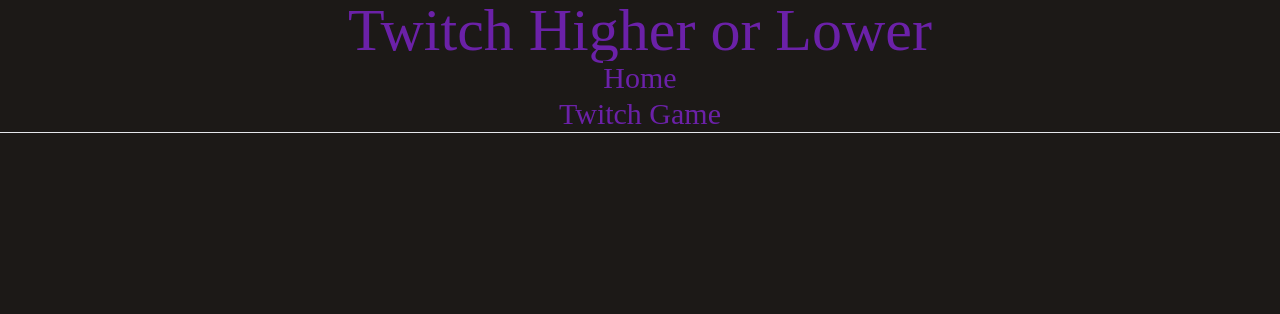
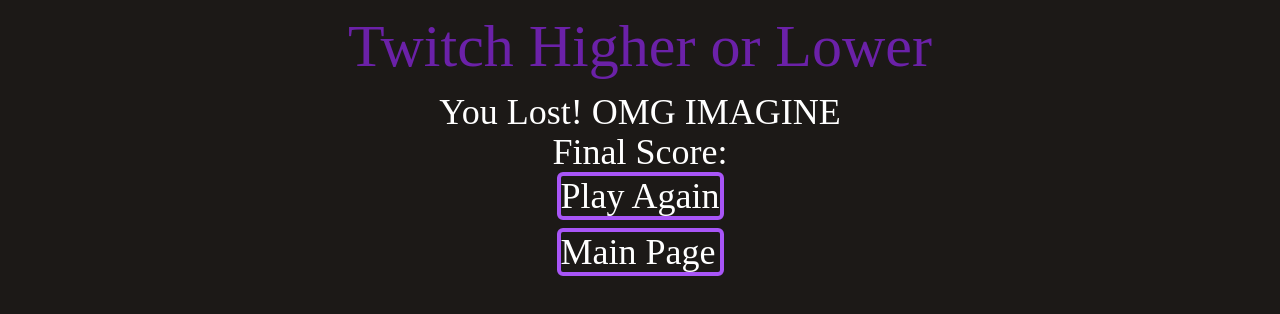
Before and after one commit to towel-cool/twitch-higher-or-lower, a React (Create React App) app: page /lose in a window 1280 px wide. Shown: the top 314 px of the page. Built offline with nearby package versions, Linux system fonts and the light colour scheme.

Commit message:
Added a home page and a lose page

```diff
--- a/src/App.js
+++ b/src/App.js
@@ -3,6 +3,7 @@
 import Navbar from './components/navbar'
 import Home from "./pages/homePage";
 import GameScreen from "./pages/gameScreen";
+import LoseScreen from "./pages/loseScreen";
 
 function App() {
   return (
@@ -11,6 +12,7 @@
       <Routes>
         <Route path="/" element={<Home />} />
         <Route path="/twitchGame" element={<GameScreen />} />
+        <Route path="/lose" element={<LoseScreen />} />
       </Routes>
     </Fragment>
       );
--- a/src/components/game.jsx
+++ b/src/components/game.jsx
@@ -1,9 +1,11 @@
 import React, { Component } from "react";
+import { Navigate } from "react-router-dom";
 import data from './data.json'
 
 class Game extends Component {
     state = {
         score: 0,
+        lose: false,
         current: "",
         other: ""
     }
@@ -14,21 +16,24 @@
     }
 
     render() {
+        if (this.state.lose) {
+            return <Navigate to="/lose" replace={true} />
+        }
         return (
-            <div className="text-center text-white text-4xl">
-                <div className="flex flex-row justify-center space-x-10">
+            <div className="flex flex-col justify-center items-center text-center text-white text-4xl">
+                <div className="flex flex-row space-x-10">
                     <h3 className="">Current: {this.state.current.userName}</h3>
                     <h3 className="">Other: {this.state.other.userName}</h3>
                 </div>
-                <div className="flex flex-col items-center space-y-2 m-2">
+                <div className="flex flex-col space-y-2">
                     <button
-                    className="rounded-md border-2 border-purple-500 duration-150
+                    className="rounded-md border-4 border-purple-500 duration-150
                                 hover:scale-110 hover:bg-purple-500 hover:text-stone-900"
                     onClick={() => this.handleHigherClick()}
                     >Higher</button>
 
                     <button
-                    className="rounded-md border-2 border-purple-500 duration-150
+                    className="rounded-md border-4 border-purple-500 duration-150
                                 hover:scale-110 hover:bg-purple-500 hover:text-stone-900"
                     onClick={() => this.handleLowerClick()}
                     >Lower</button>
@@ -36,6 +41,7 @@
                 <h3>Score: {this.state.score}</h3>
             </div>
         );
+
     }
 
     getNewRandomStreamer() {
@@ -54,7 +60,7 @@
             this.setState({other: this.getNewRandomStreamer()});
         }
         else {
-            alert("you lose");
+            this.setState({lose: true});
         }
     }
 
@@ -65,7 +71,7 @@
             this.setState({other: this.getNewRandomStreamer()});
         }
         else {
-            alert("you lose");
+            this.setState({lose: true});
         }
     }
 
--- /dev/null
+++ b/src/components/homeContent.jsx
@@ -0,0 +1,18 @@
+import React, { Component } from 'react';
+import { Link } from 'react-router-dom';
+
+class HomeContent extends Component {
+    render() {
+        return (
+            <div className="flex flex-row justify-center">
+                <Link
+                to='/twitchGame'
+                className="rounded-md border-4 text-white border-purple-500 duration-150 text-6xl
+                hover:scale-110 hover:bg-purple-500 hover:text-stone-900"
+                >Play</Link>
+            </div>
+        );
+    }
+}
+
+export default HomeContent;
--- /dev/null
+++ b/src/components/lose.jsx
@@ -0,0 +1,30 @@
+import React, { Component } from 'react';
+import { Link } from 'react-router-dom';
+
+class Lose extends Component {
+    render() {
+        console.log(this.props.score);
+        return (
+            <div className="flex flex-col items-center justify-center text-white text-4xl">
+                <div className="flex flex-col items-center">
+                    <h1>You Lost! OMG IMAGINE</h1>
+                    <h1>Final Score: </h1>
+                </div>
+                <div className="flex flex-col space-y-2">
+                    <Link
+                    to="/twitchGame"
+                    className="rounded-md border-4 border-purple-500 duration-150
+                                hover:scale-110 hover:bg-purple-500 hover:text-stone-900"
+                    >Play Again</Link>
+                    <Link
+                    to="/"
+                    className="rounded-md border-4 border-purple-500 duration-150
+                                hover:scale-110 hover:bg-purple-500 hover:text-stone-900"
+                    >Main Page</Link>
+                </div>
+            </div>
+        );
+    }
+}
+
+export default Lose;
--- a/src/components/navbar.jsx
+++ b/src/components/navbar.jsx
@@ -4,17 +4,8 @@
 class Navbar extends Component {
     render() {
         return (
-            <div className="">
-                <h1 className="text-center text-6xl text-purple-800">Twitch Higher or Lower</h1>
-                <ul className="text-purple-800 text-center text-3xl">
-                    <li>
-                        <Link to={"/"}>Home</Link>
-                    </li>
-                    <li>
-                        <Link to={"/twitchGame"}>Twitch Game</Link>
-                    </li>
-                </ul>
-                <hr />
+            <div className="py-4">
+                <h1 className="text-center text-6xl text-purple-800"><Link to="/">Twitch Higher or Lower</Link></h1>
             </div>
         );
     }
--- a/src/pages/homePage.js
+++ b/src/pages/homePage.js
@@ -1,7 +1,9 @@
+import HomeContent from "../components/homeContent";
+
 function Home() {
   return (
     <div>
-      <h1>Home Page</h1>
+      <HomeContent />
     </div>
   );
 }
--- /dev/null
+++ b/src/pages/loseScreen.js
@@ -0,0 +1,11 @@
+import Lose from "../components/lose";
+
+function LoseScreen() {
+    return (
+        <div>
+            <Lose />
+        </div>
+    );
+}
+
+export default LoseScreen;
```
